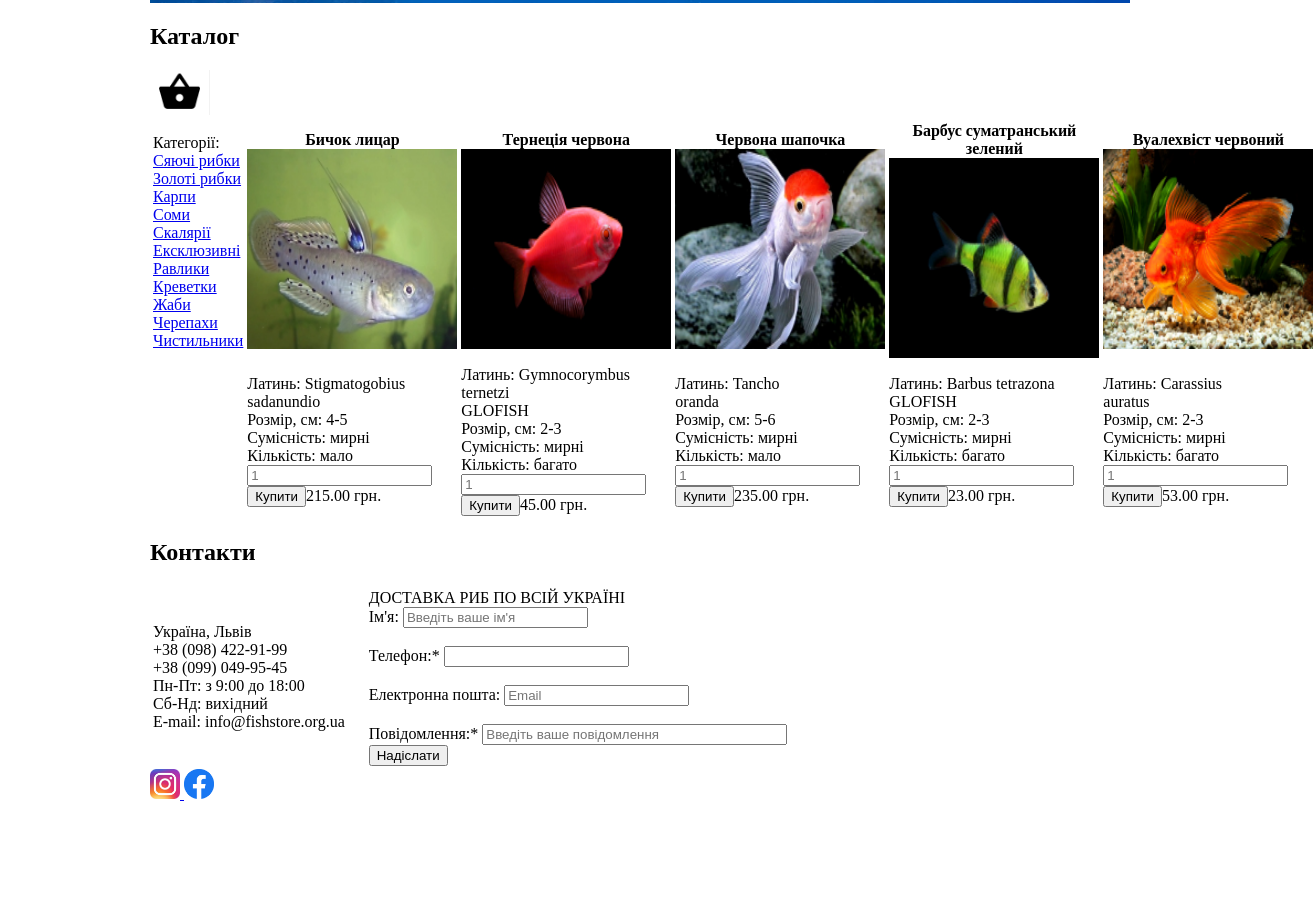
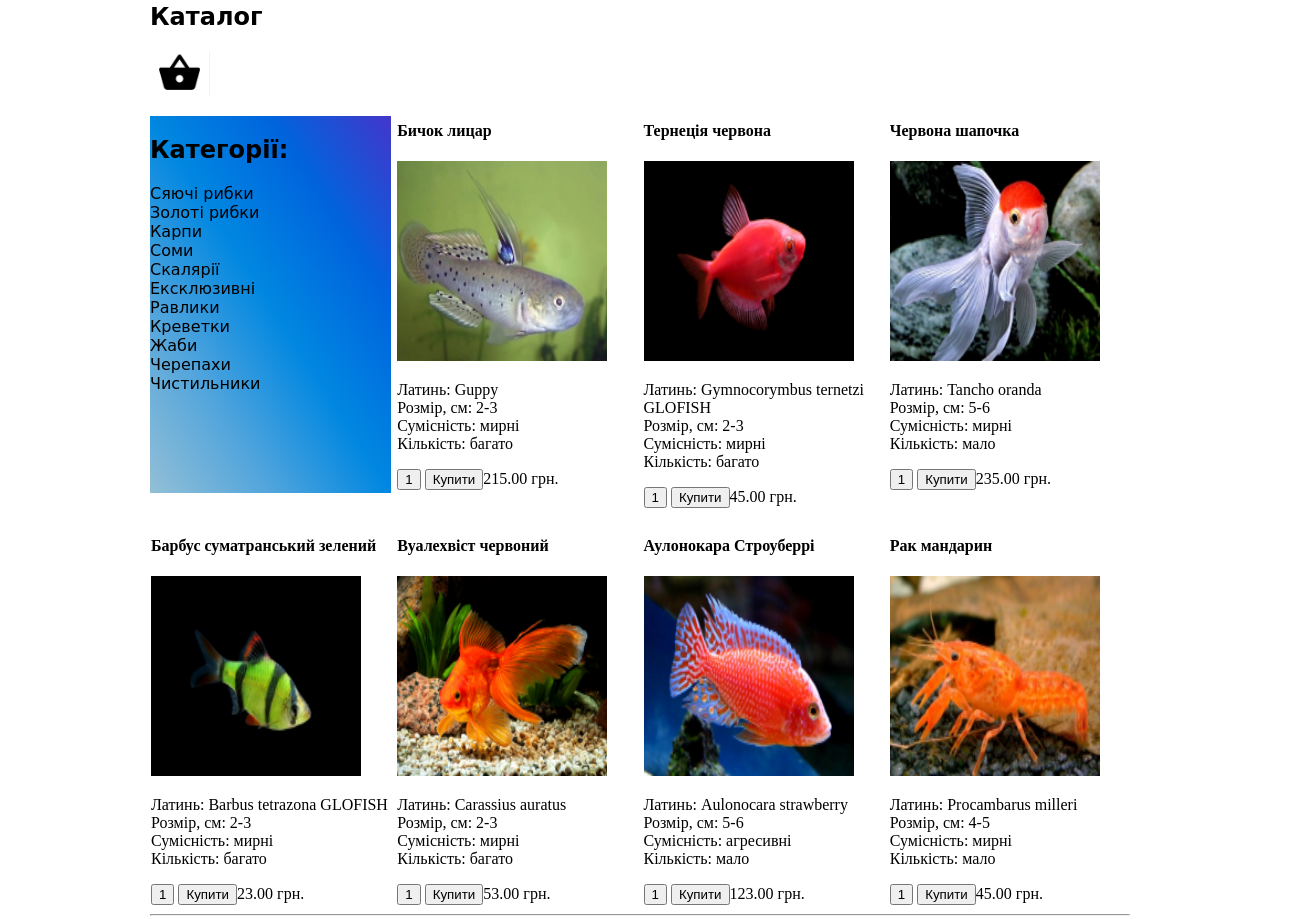
Before and after one commit to Khristina1/homework-html-2, a plain HTML site: page index.html in a window 1280 px wide. Shown: the part 816-1735 px from the top of the page, 1316 px wide, since content can reach past the window. Before the commit the page ends 1619 px from the top, so only its background shows below. Drawn offline with Linux system fonts and the light colour scheme; a web font is replaced by a local one.

Commit message:
New file

```diff
--- a/css/index.css
+++ b/css/index.css
@@ -1,8 +1,10 @@
 @import url('https://fonts.googleapis.com/css?family=Indie+Flower|Schoolbell&display=swap');
+@import url('https://fonts.googleapis.com/css?family=Maven+Pro&display=swap');
 :root{
 --font-color:black;
 --font-family:'Schoolbell', cursive;
 --accent-color: #1A1D74;
+ scroll-behavior: smooth;
 }
 body{
     max-width: 980px;
@@ -15,9 +17,15 @@ body{
     color: var(--font-color);
     font-size:2rem;
 }
-header nav .menu .search{
+header nav .search{
+    display: flex;
+  padding: 0;
+ border: 1px solid transparent;
+
 }
-
+header nav .search:hover{
+       border: 0px solid #165BBD;
+}
 header nav .menu{
     display:flex;
     padding:0;
@@ -26,20 +34,18 @@ header nav .menu{
     flex-wrap:wrap;
     height: 220px;
      flex-direction:column;
-
 }
 header nav .menu li a{
     text-decoration: none;
     color: var(--font-color);
     text-transform: uppercase;
-    border: 1px solid #2C28D4;
+    border: 1px solid transparent;
     padding:16px;
     font-family:'Schoolbell', cursive;
 }
 header nav .menu li a:hover{
-    border: 3px solid var(--accent-color);
+    border: 1px solid #165BBD;
 }
-
 header .banner{
     background-image: url(../image/fish.jpg);
     background-position: center;
@@ -62,9 +68,33 @@ header .banner h1 a:hover{
     border: 5px solid var(--accent-color);
     border-radius:20px;
 }
-
+main #catalog h1{
+    font-family: var(--font-family);
+}
+main .basket{
+justify-content:flex-end;
+}
+main #catalog .catagory{
+    background-image: linear-gradient(to right top, #93bfd6, #52a5dc, #0087e1, #0064dd, #4336cb);
+     font-family: var(--font-family);
+    display:flex;
+    padding:0;
+    list-style-type:none;
+    flex-direction: column;
+}
+main #catalog .catagory li a{
+    font-family: var(--font-family);
+    text-decoration:none;
+   color: var(--font-color);
+   list-style-type:none;
+}
+main #catalog .catagories .fish{
+    border: 1px solid transparent;
+}
+main #catalog .catagories .fish:hover{
+    border: 1px solid #2274CE;
+}
 @media(min-width: 600px){
-
 header .nav{
     display: flex;
 align-items: center;
@@ -73,7 +103,31 @@ header nav .menu{
     flex:1;
     flex-direction:row;
     height: auto;
+}
+main .fish image{
+    width:100%;
+display:block;
+}
+main .product .product-buttons{
+    display: flex;
+    justify-content: space-around;
+}
+}
+@media (min-width: 400px){
+    main .catagories{
+        display:grid;
+        grid-template-columns: 1fr 1fr;
+        grid-gap:5px;
 
+    }
 }
-
+@media (min-width:650px){
+    main .catagories{
+        grid-template-columns: 1fr 1fr 1fr ;
+    }
 }
+@media (min-width: 980px){
+    main .catagories{
+        grid-template-columns: 1fr 1fr 1fr 1fr;
+    }
+}
--- a/index.html
+++ b/index.html
@@ -7,6 +7,7 @@
         <title>Fish Store</title>
       <link rel="stylesheet" href="css/index.css">
       <link rel="icon" type="image.png" href="image/favicon.ico">
+
     </head>
     <body>
         <header>
@@ -19,11 +20,10 @@
             <li ><a  href="#catalog">Каталог</a></li>
             <li ><a href="#contacts">Контакти</a></li>
              <label class="search">
-                <input type="text" name="search" placeholder="Пошук">
+                <input type="text" class="search" name="search" placeholder="Пошук">
                 </label>
             </ul>
             </nav>
-            <br>
             <div class="banner">
              <h1><a href="index.html" > Welcome to Fish store</a></h1>
               </div>
@@ -31,130 +31,109 @@
         <main>
             <section id="catalog">
                 <h1>Каталог</h1>
-                <a><img src="image/basket.png" alt="basket" width="60" height="45"></a>
-                <table>
-                    <tr>
-                        <td>
-                            Категорії: <br>
-                            <a href="#">Сяючі рибки</a>
-                            <br>
-                            <a href="#">Золоті рибки</a>
-                            <br>
-                            <a href="#">Карпи</a>
-                            <br>
-                            <a href="#">Соми</a>
-                            <br>
-                            <a href="#">Скалярії</a>
-                            <br>
-                            <a href="#">Ексклюзивні</a>
-                            <br>
-                            <a href="#">Равлики</a>
-                            <br>
-                            <a href="#">Креветки</a>
-                            <br>
-                            <a href="#">Жаби</a>
-                            <br>
-                            <a href="#">Черепахи</a>
-                            <br>
-                            <a href="#">Чистильники</a>
-                            <br>
-                        </td>
-                        <th>
-                            Бичок лицар <br>
-                            <img src="image/steer_knight.jpg" alt="steer knight" width="210" height="200">
-                        </th>
-                        <th>
-                            Тернеція червона <br>
-                            <img src="image/red_ternece.jpg" alt="red_ternece" width="210" height="200">
-                        </th>
-                        <th>
-                            Червона шапочка <br>
+                <a class="basket"><img src="image/basket.png" alt="basket" width="60" height="45"></a>
+            <div class="catagories">
+        <ul class="catagory">
+            <h2> Категорії:</h2>
+   <li><a href="#">Сяючі рибки</a></li>
+   <li><a href="#">Золоті рибки</a></li>
+  <li><a href="#">Карпи</a></li>
+  <li><a href="#">Соми</a></li>
+  <li><a href="#">Скалярії</a></li>
+  <li><a href="#">Ексклюзивні</a></li>
+  <li><a href="#">Равлики</a></li>
+  <li><a href="#">Креветки</a></li>
+  <li><a href="#">Жаби</a></li>
+  <li><a href="#">Черепахи</a></li>
+  <li><a href="#">Чистильники</a></li>
+        </ul>
+            <article class="fish">
+<h4> Бичок лицар</h4>
+<img src="image/steer_knight.jpg" alt="steer knight" width="210" height="200" >
+<p>Латинь: Guppy<br>
+    Розмір, см: 2-3 <br>
+    Сумісність: мирні
+    <br> Кількість: багато</p>
+ <div class="product-buttons">
+    <button class="button card-button">1</button>
+    <button class="button card-button">Купити</button>215.00 грн.
+            </div>
+        </article>
+             <article class="fish">
+   <h4> Тернеція червона</h4>
+ <img src="image/red_ternece.jpg" alt="red_ternece" width="210" height="200"><br>
+<p>Латинь: Gymnocorymbus ternetzi GLOFISH<br>
+ Розмір, см: 2-3 <br>
+ Сумісність: мирні<br>
+  Кількість: багато</p>
+ <div class="product-buttons">
+    <button class="button card-button">1</button>
+    <button class="button card-button">Купити</button>45.00 грн.
+            </div>
+            </article>
+         <article class="fish">
+    <h4> Червона шапочка</h4>
 <img src="image/red_riding_hood.jpg" alt="red_riding_hood" width="210" height="200">
-                        </th>
-                        <th>
-                            Барбус суматранський зелений<br>
+ <p> Латинь: Tancho оranda<br>
+  Розмір, см: 5-6 <br>
+  Сумісність: мирні<br>
+   Кількість: мало</p>
+            <div class="product-buttons">
+    <button class="button card-button">1</button>
+    <button class="button card-button">Купити</button>235.00 грн.
+            </div>
+            </article>
+         <article class="fish">
+    <h4> Барбус суматранський зелений</h4>
      <img src="image/sumatran_green_barb.jpg" alt="sumatran_green_barb" width="210" height="200">
-                        </th>
-                        <th>
-                            Вуалехвіст червоний<br>
-                            <img src="image/red_voilevist.jpg" alt="red_voilevist" width="210" height="200">
-                        </th>
-                    </tr>
-                    <tr>
-                        <td></td>
-                        <td>
-                            Латинь: Stigmatogobius <br>
-                            sadanundio<br>
-                            Розмір, см: 4-5<br>
-                            Сумісність: мирні<br>
-                            Кількість: мало<br>
-                            <label>
-                                <input type="number" placeholder="1" name="number" max="10">
-                            </label>
-                            <label>
-                                <input type="submit" value="Купити">215.00 грн.
-
-                            </label>
-                        </td>
-                        <td>
-                            Латинь: Gymnocorymbus ternetzi<br>
-                            GLOFISH<br>
+     <p>Латинь: Barbus tetrazona GLOFISH<br>
       Розмір, см: 2-3<br>
        Сумісність: мирні<br>
-                            Кількість: багато<br>
-                            <label>
-                                <input type="number" placeholder="1" name="number" max="10">
-                            </label>
-                            <label>
-                                <input type="submit" value="Купити">45.00 грн.
-
-                            </label>
-                        </td>
-                        <td>
-                            Латинь: Tancho<br>
-                            оranda<br>
-                            Розмір, см: 5-6<br>
-                            Сумісність: мирні<br>
-                            Кількість: мало<br>
-                            <label>
-                                <input type="number" placeholder="1" name="number"  max="10">
-                            </label>
-                            <label>
-                                <input type="submit" value="Купити">235.00 грн.
-
-                            </label>
-                        </td>
-                        <td>
-                            Латинь: Barbus tetrazona<br>
-                            GLOFISH<br>
+        Кількість: багато</p>
+    <div class="product-buttons">
+    <button class="button card-button">1</button>
+    <button class="button card-button">Купити</button>23.00 грн.
+            </div>
+            </article>
+ <article class="fish">
+  <h4>Вуалехвіст червоний</h4>
+<img src="image/red_voilevist.jpg" alt="red_voilevist" width="210" height="200">
+   <p>Латинь: Carassius auratus<br>
     Розмір, см: 2-3<br>
      Сумісність: мирні<br>
-                            Кількість: багато<br>
-                            <label>
-                                <input type="number" placeholder="1" name="number"  max="10">
-                            </label>
-                            <label>
-                                <input type="submit" value="Купити">23.00 грн.
-
-                            </label>
-                        </td>
-                        <td>
-                            Латинь: Carassius<br>
-                            auratus<br>
-                            Розмір, см: 2-3<br>
-                            Сумісність: мирні<br>
-                            Кількість: багато<br>
-                            <label>
-                                <input type="number" placeholder="1" name="number"  max="10">
-                            </label>
-                            <label>
-                                <input type="submit" value="Купити">53.00 грн.
-
-                            </label>
-                        </td>
-                    </tr>
-                </table>
+      Кількість: багато</p>
+                            <div class="product-buttons">
+    <button class="button card-button">1</button>
+    <button class="button card-button">Купити</button>53.00 грн.
+            </div>
+            </article>
+            <article class="fish">
+   <h4> Аулонокара Строуберрі</h4>
+ <img src="image/Aulonocara.jpg" alt="Aulonocara" width="210" height="200"><br>
+<p>Латинь: Aulonocara strawberry<br>
+ Розмір, см: 5-6<br>
+  Сумісність: агресивні<br>
+   Кількість: мало</p>
+ <div class="product-buttons">
+    <button class="button card-button">1</button>
+    <button class="button card-button">Купити</button>123.00 грн.
+            </div>
+            </article>
+             <article class="fish">
+   <h4> Рак мандарин</h4>
+ <img src="image/Cambarellus.jpg" alt="Cambarellus" width="210" height="200"><br>
+<p>Латинь: Procambarus milleri<br>
+ Розмір, см: 4-5<br>
+  Сумісність: мирні <br>
+  Кількість: мало</p>
+ <div class="product-buttons">
+    <button class="button card-button">1</button>
+    <button class="button card-button">Купити</button>45.00 грн.
+            </div>
+            </article>
+            </div>
               </section>
+              <hr>
         </main>
         <footer>
             <section id="contacts">
```
Also changed, not shown: image/Aulonocara.jpg (added), image/Cambarellus.jpg (added). Lines whose indentation alone changed are shown as unchanged.
